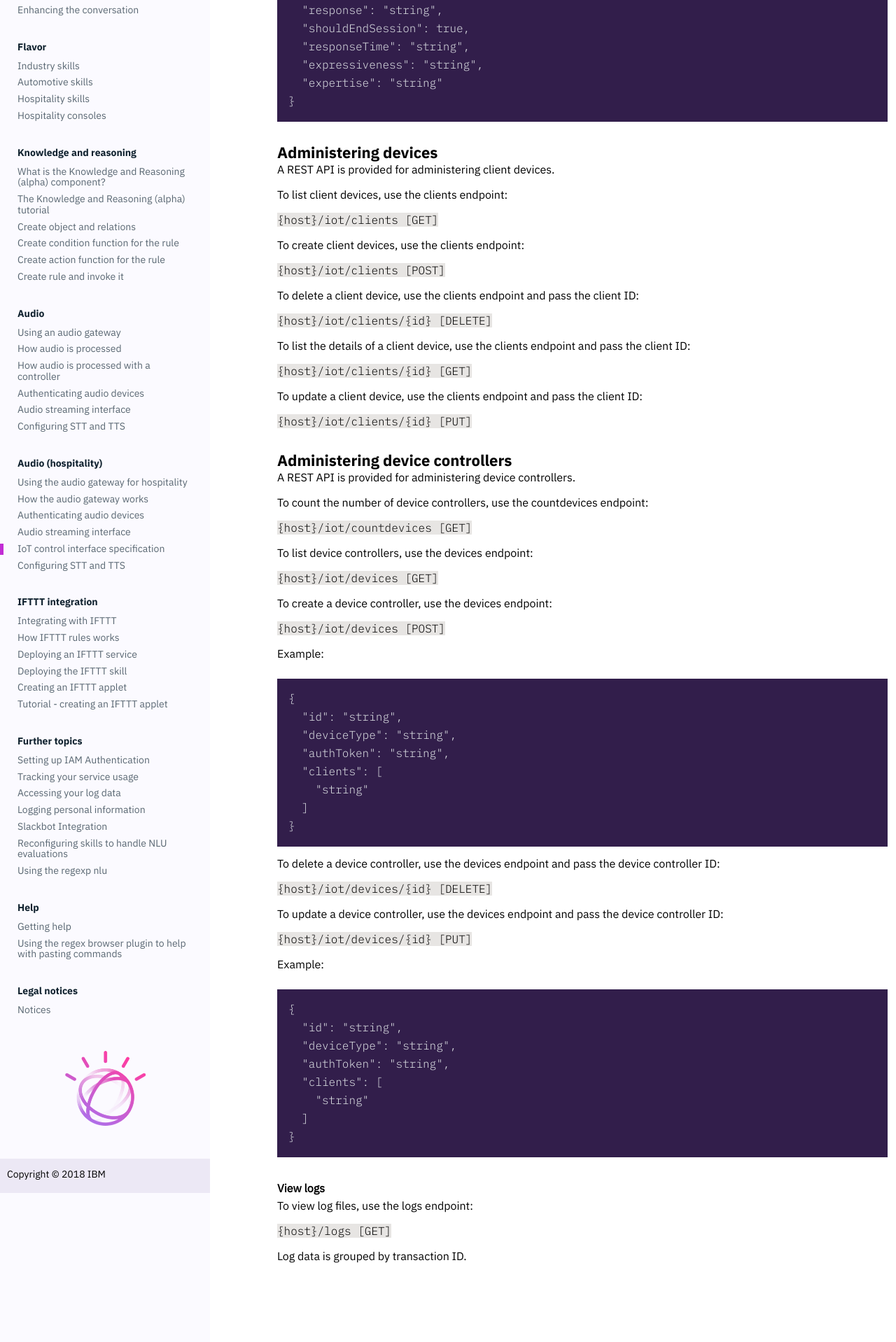
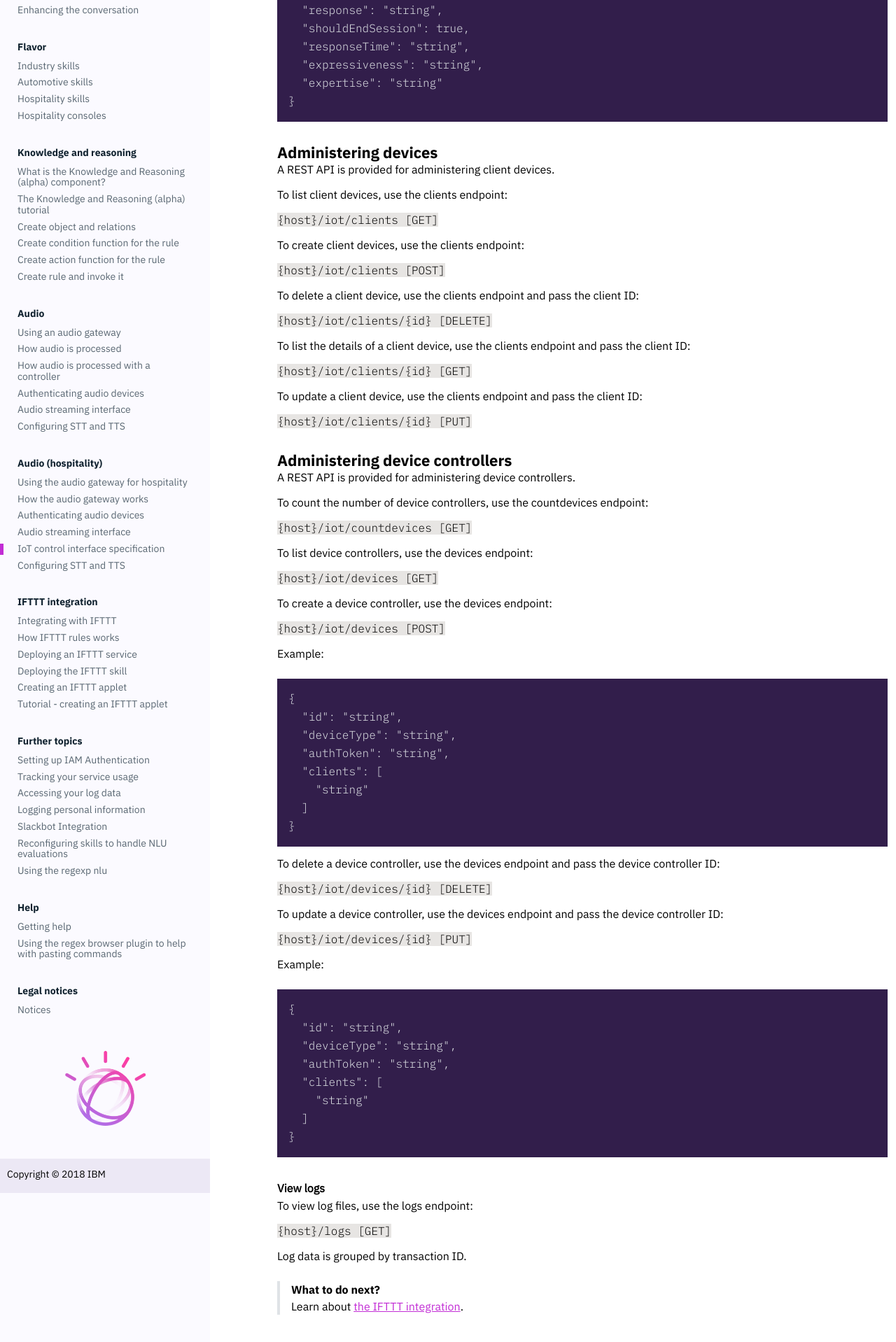
Before and after one commit to Watson-Personal-Assistant/developer, a Jekyll site: the page built from _content/audio_single/iot_control_interface.md, in a window 1280 px wide. Shown: the part 696-2614 px from the top of the page at 70% size. Built offline with Jekyll 4.4.1, drawn with Linux system fonts in a browser that asks for light colours; some web fonts are replaced.

Commit message:
next link

```diff
--- a/_content/audio_single/iot_control_interface.md
+++ b/_content/audio_single/iot_control_interface.md
@@ -107,3 +107,6 @@ To view log files, use the logs endpoint:
 `{host}/logs [GET]`
 
 Log data is grouped by transaction ID.
+
+> **What to do next?**<br/>
+Learn about [the IFTTT integration]({{site.baseurl}}/ifttt/what-is-ifttt/).
```
